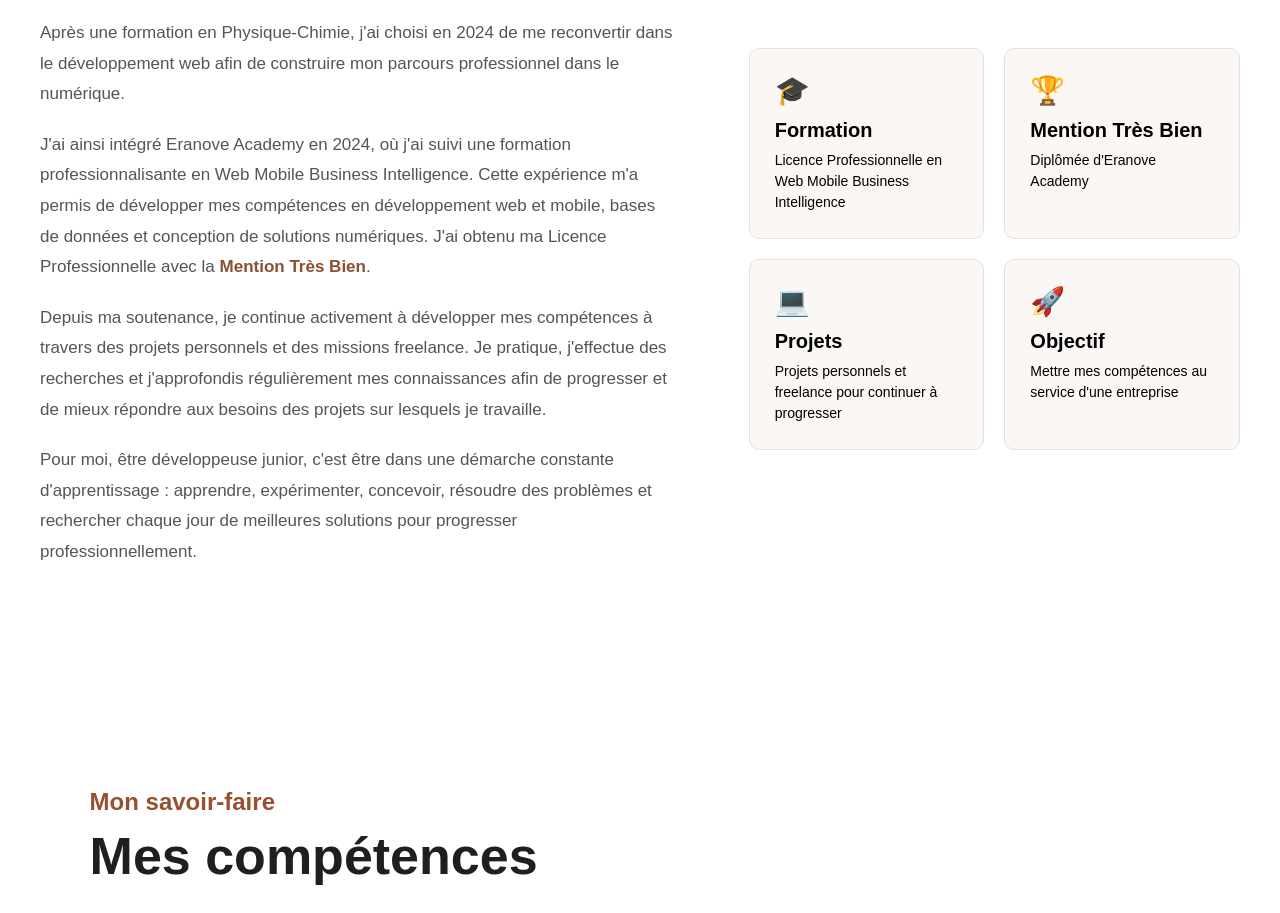
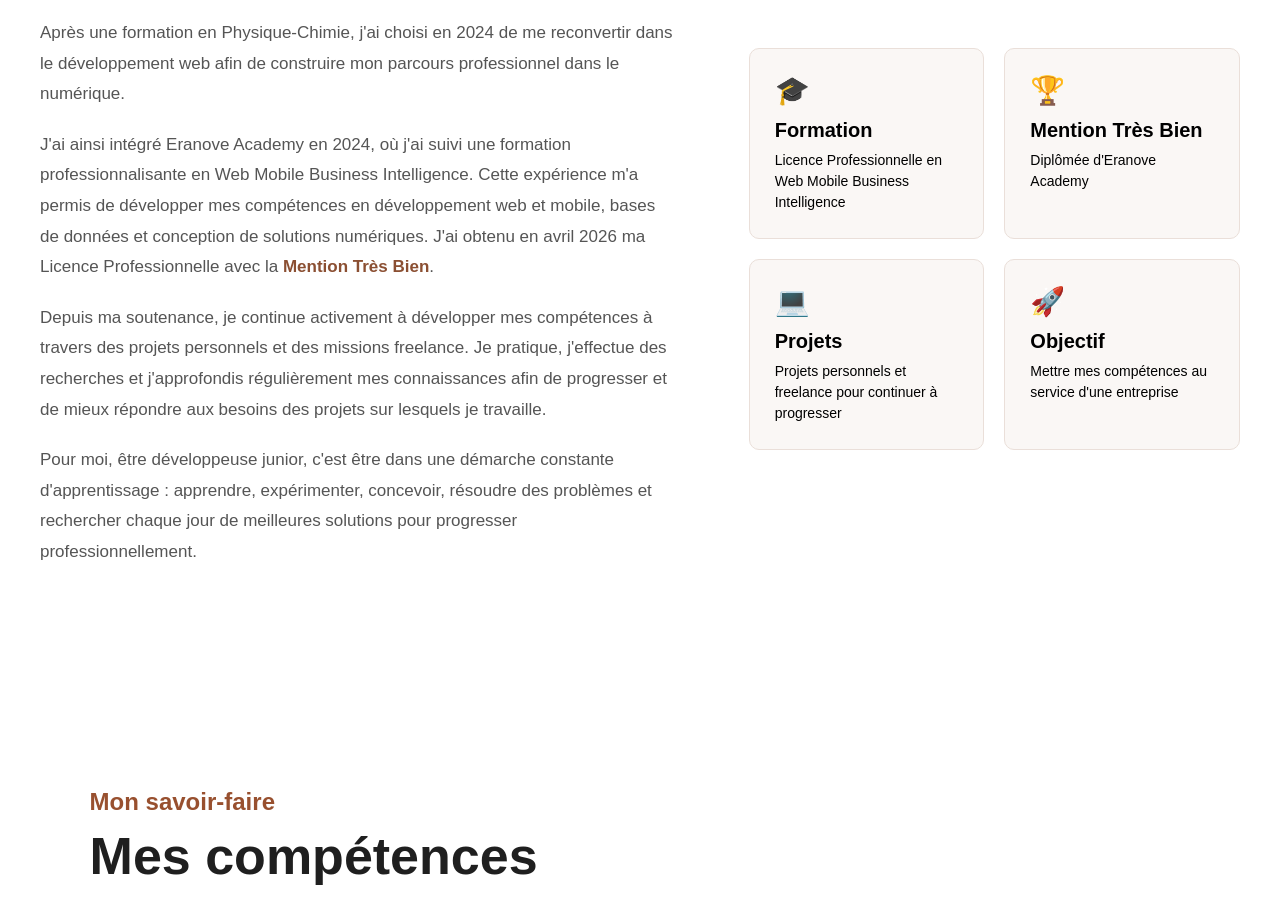
Before and after one commit to SIALOU-TIBANA-LARISSA/mon-portfolio, a React (Vite) app: page / in a window 1280 px wide. Shown: the part 940-1853 px from the top of the page. Built offline with nearby package versions, Linux system fonts and the light colour scheme.

Commit message:
mise à jour App.jsx

```diff
--- a/src/App.jsx
+++ b/src/App.jsx
@@ -77,8 +77,8 @@ Passionnée par le développement web et mobile, je conçois des applications et
   J'ai ainsi intégré Eranove Academy en 2024, où j'ai suivi une formation
   professionnalisante en Web Mobile Business Intelligence. Cette expérience
   m'a permis de développer mes compétences en développement web et mobile,
-  bases de données et conception de solutions numériques. J'ai obtenu ma
-  Licence Professionnelle avec la <strong>Mention Très Bien</strong>.
+  bases de données et conception de solutions numériques. J'ai obtenu en
+  avril 2026 ma Licence Professionnelle avec la <strong>Mention Très Bien</strong>.
 </p>
 
 <p>
```
